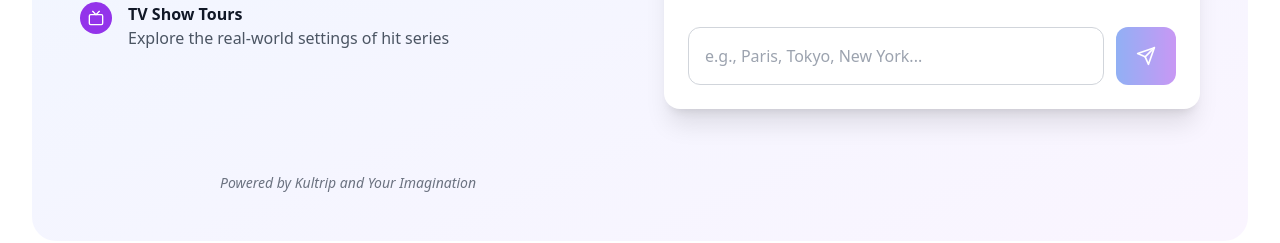
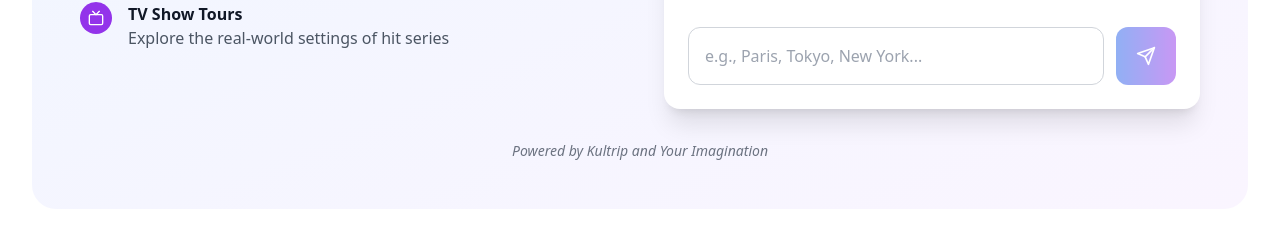
Before and after one commit to othiagoribeiro/acmekultrip, a React (Vite) app: page / in a window 1280 px wide. Shown: the part 2029-2272 px from the top of the page. Built offline with nearby package versions, Linux system fonts and the light colour scheme.

Commit message:
Corrigir alinhamento do texto Powered by Kultrip

```diff
--- a/src/App.tsx
+++ b/src/App.tsx
@@ -283,12 +283,12 @@
               </div>
 
               <KultripWidget />
+            </div>
 
-              <div className="text-center mt-4">
-                <p className="text-sm text-gray-500 italic">
-                  Powered by Kultrip and Your Imagination
-                </p>
-              </div>
+            <div className="text-center mt-8">
+              <p className="text-sm text-gray-500 italic">
+                Powered by Kultrip and Your Imagination
+              </p>
             </div>
           </div>
         </div>
```
